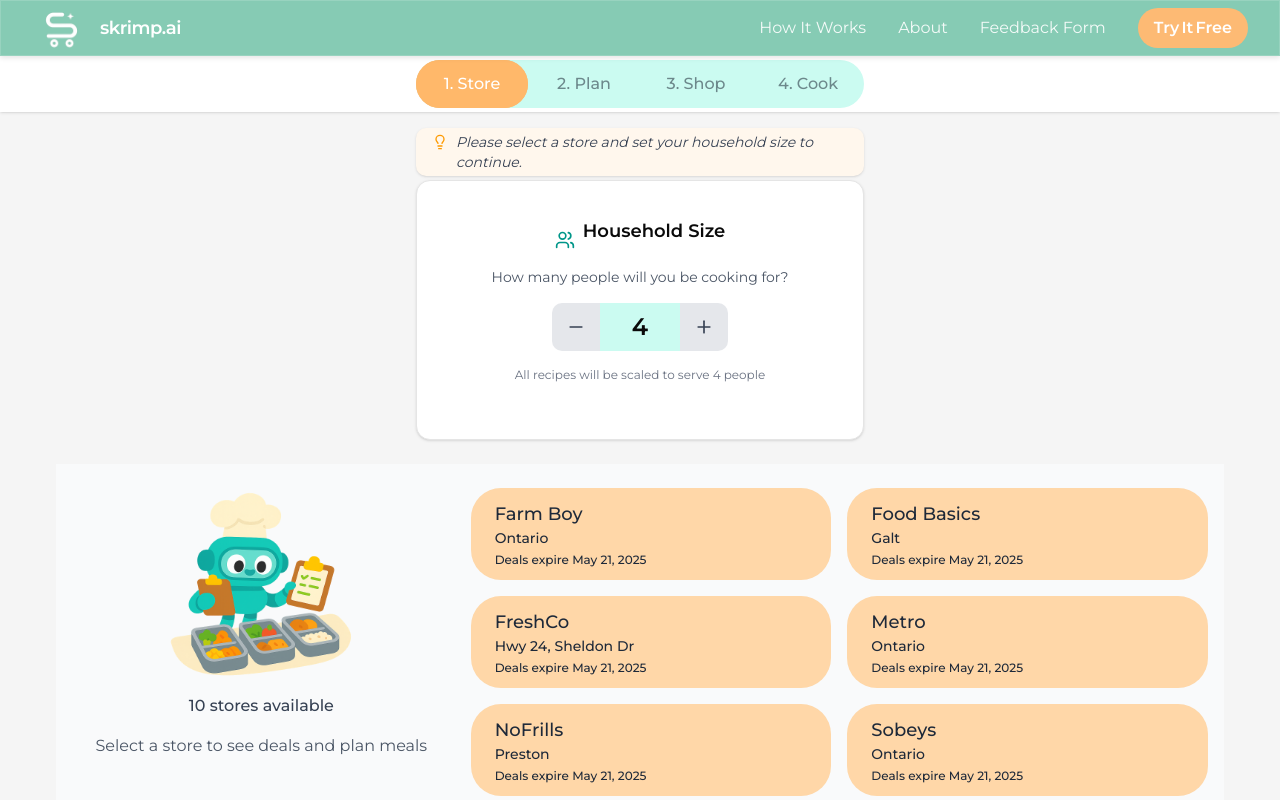
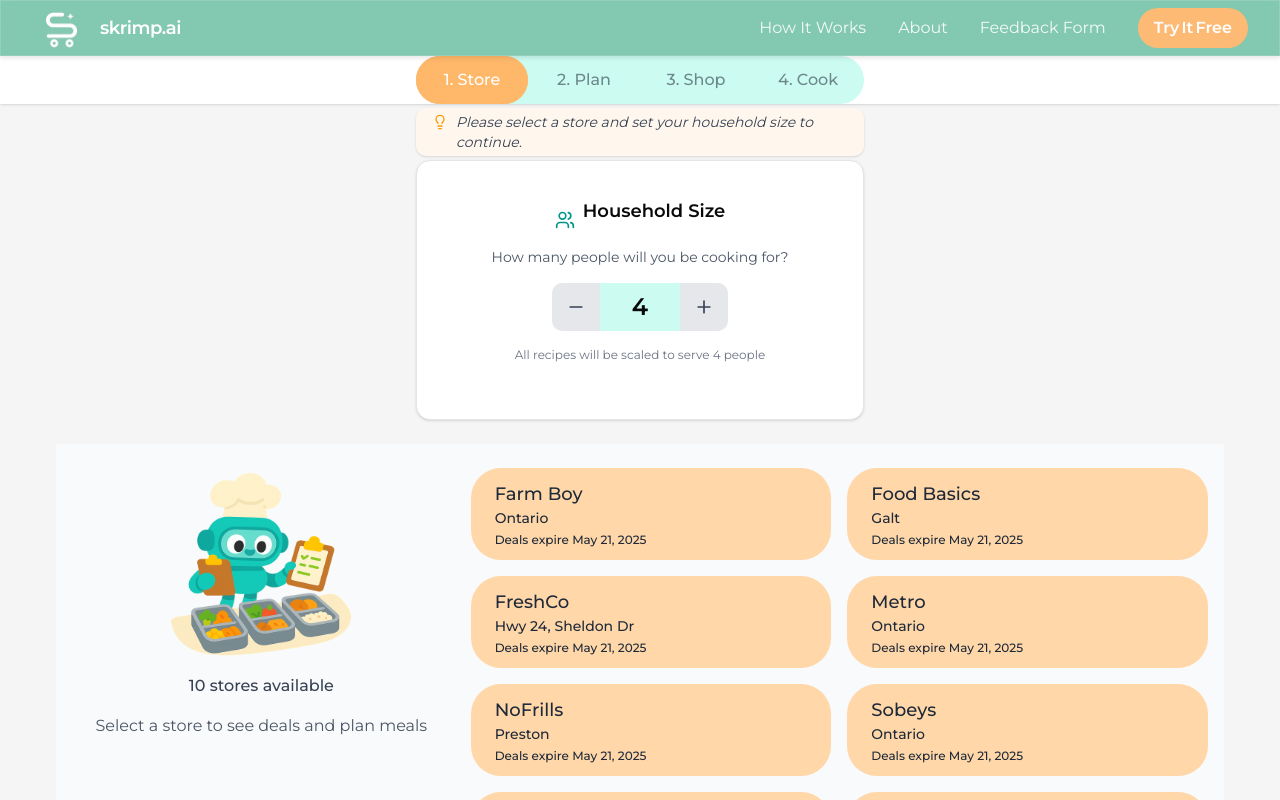
Before and after one commit to henliz/eCo-op, a Next.js app in the folder frontend/: page /plan in a window 1280 px wide. Shown: the top 800 px of the page. Built offline with nearby package versions, Linux system fonts and the light colour scheme.

Commit message:
header spacing

```diff
--- a/frontend/app/plan/page.tsx
+++ b/frontend/app/plan/page.tsx
@@ -72,15 +72,13 @@ export default function MealPlannerPage() {
 return (
   <>
     {/* Fixed Header */}
-    <div className="fixed top-0 left-0 right-0 z-30 bg-white">
-      <Header />
-    </div>
+    <Header />
 
-    {/* Fixed tabs section - positioned right below the header */}
-    <div className="fixed top-13 left-0 right-0 bg-white z-20 shadow-sm">
+    {/* Sticky tabs section - positioned right below the header */}
+    <div className="sticky top-14 left-0 right-0 bg-white z-20 shadow-sm">
       <div className="container mx-auto p-1">
         {/* --- 4‑step selector --- */}
-        <div className="relative mx-auto mt-2 mb-1 w-full max-w-md h-12">
+        <div className="relative mx-auto mt-0 mb-1 w-full max-w-md h-12">
           <div className="absolute inset-0 bg-teal-100 rounded-full"/>
           <div className="absolute inset-0 flex">
             {tabs.map((tab) => (
@@ -109,8 +107,7 @@ return (
       </div>
     </div>
 
-    {/* Invisible spacer div that matches the height of fixed elements */}
-    <div className="h-32"></div>
+
 
     {/* Content section without the extra padding-top since we have the spacer */}
     <div className="container mx-auto p-1 min-h-screen">
```
